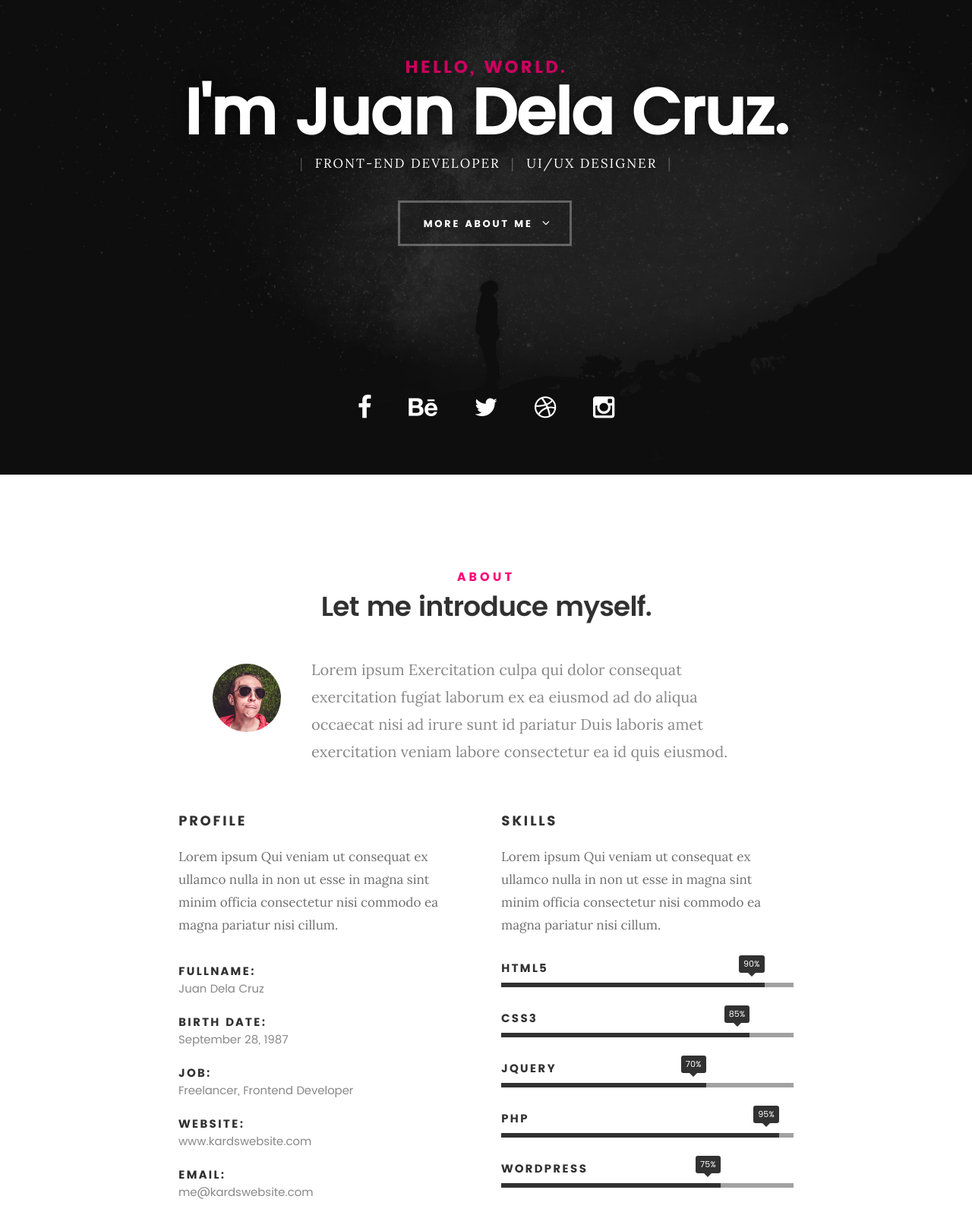
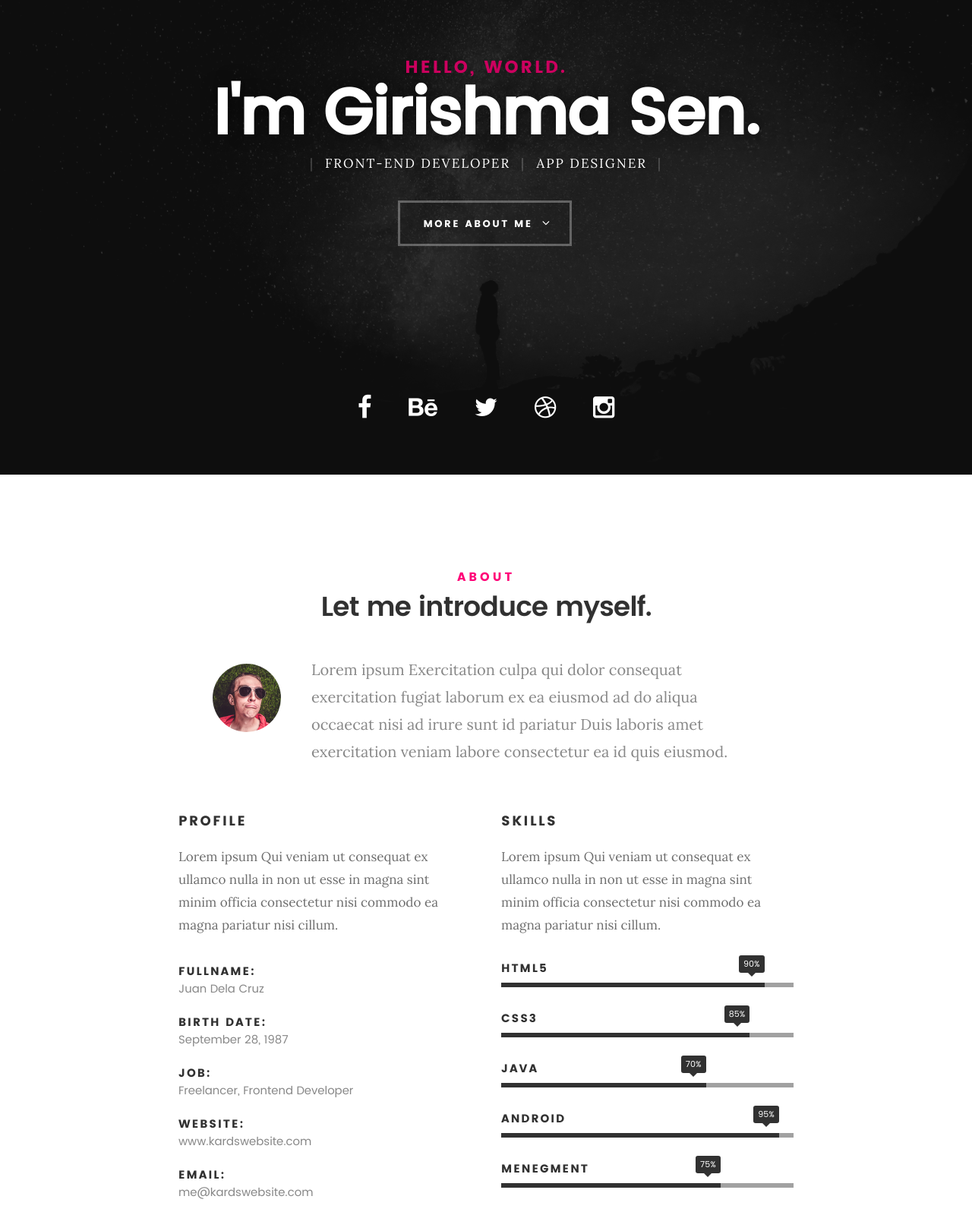
Before and after one commit to GirishmaSen/girishmasen.github.io, a plain HTML site: page index.html in a window 1280 px wide. Shown: the part 175-1771 px from the top of the page at 76% size. Drawn offline with Linux system fonts and the light colour scheme; files whose address does not match are found by name.

Commit message:
Update index.html

```diff
--- a/index.html
+++ b/index.html
@@ -74,11 +74,11 @@
    			<div class="col-twelve">
 
 	   			<h5>Hello, World.</h5>
-	   			<h1>I'm Juan Dela Cruz.</h1>
+	   			<h1>I'm Girishma Sen.</h1>
 
 	   			<p class="intro-position">
 	   				<span>Front-end Developer</span>
-	   				<span>UI/UX Designer</span>
+	   				<span>App Designer</span>
 	   			</p>
 
 	   			<a class="button stroke smoothscroll" href="#about" title="">More About Me</a>
@@ -168,16 +168,16 @@
 				   </li>
 				   <li>
 				   	<div class="progress percent70"><span>70%</span></div>
-				   	<strong>JQuery</strong>
+				   	<strong>JAVA</strong>
 				   </li>
 				   <li>
 				   	<div class="progress percent95"><span>95%</span></div>
-				   	<strong>PHP</strong>
+				   	<strong>Android</strong>
 				   </li>
 				   <li>
 
 				   	<div class="progress percent75"><span>75%</span></div>
-				   	<strong>Wordpress</strong>
+				   	<strong>menegment</strong>
 				   </li>
 
 				</ul> <!-- /skill-bars -->
@@ -215,10 +215,10 @@
 
    		<div class="col-twelve resume-header">
 
-   			<h2>Work Experience</h2>
-
-   		</div> <!-- /resume-header -->
-
+<!--    			<h2>Work Experience</h2>
+ -->
+<!--    		</div> <!-- /resume-header -->
+<!--
    		<div class="col-twelve">
 
    			<div class="timeline-wrap">
@@ -238,10 +238,10 @@
 	   					<h4>Awesome Studio</h4>
 	   					<p>Lorem ipsum Occaecat do esse ex et dolor culpa nisi ex in magna consectetur nisi cupidatat laboris esse eiusmod deserunt aute do quis velit esse sed Ut proident cupidatat nulla esse cillum laborum occaecat nostrud sit dolor incididunt amet est occaecat nisi.</p>
 	   				</div>
-
+ -->
 	   			</div> <!-- /timeline-block -->
 
-	   			<div class="timeline-block">
+<!-- 	   			<div class="timeline-block">
 
 	   				<div class="timeline-ico">
 	   					<i class="fa fa-graduation-cap"></i>
@@ -287,7 +287,7 @@
 
    		<div class="col-twelve resume-header">
 
-   			<h2>Education</h2>
+   			<h2>Education</h2> --> -->
 
    		</div> <!-- /resume-header -->
 
```
